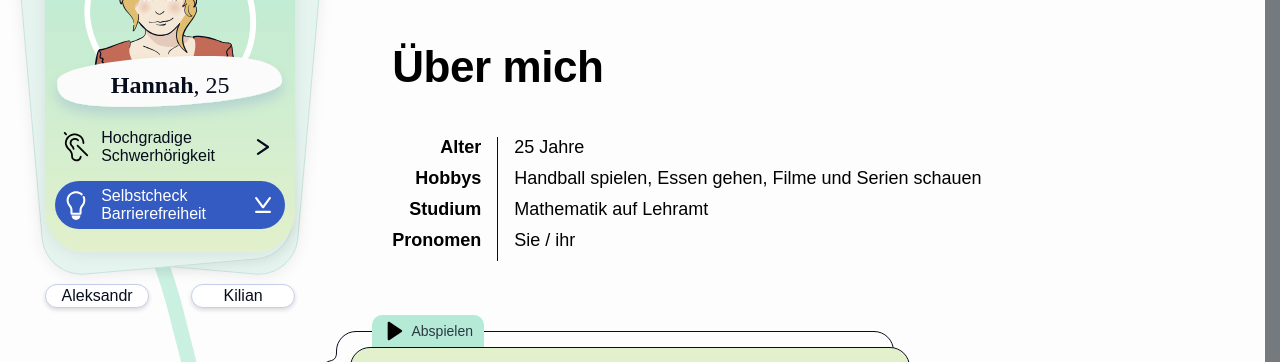
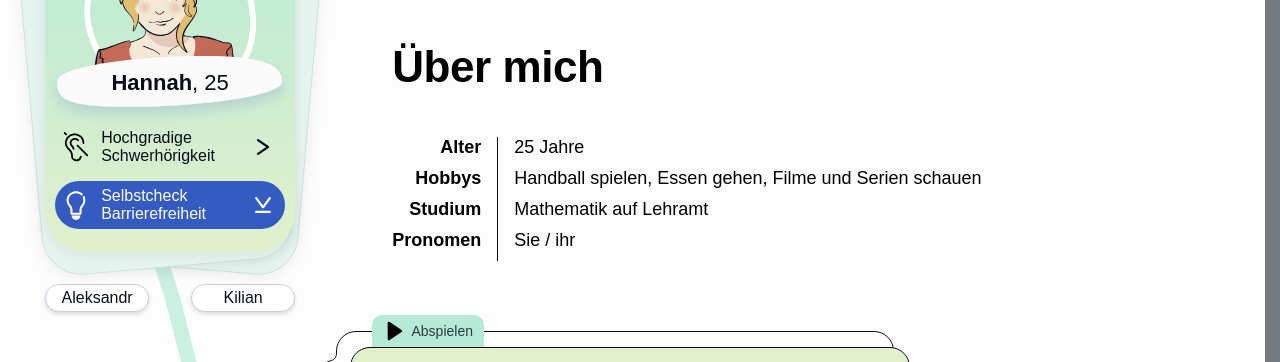
Before and after one commit to shuffle-project/blinddate, a SvelteKit app: page /personas/hannah in a window 1280 px wide. Shown: the part 522-884 px from the top of the page. Built offline with nearby package versions, Linux system fonts and the light colour scheme; a small style sheet from the web is missing.

Commit message:
remove unnecessary font

```diff
--- a/package.json
+++ b/package.json
@@ -16,7 +16,6 @@
 	"devDependencies": {
 		"@fontsource/comic-neue": "^5.0.13",
 		"@fontsource/source-sans-pro": "^5.0.8",
-		"@fontsource/source-serif-pro": "^5.0.8",
 		"@sveltejs/adapter-static": "^3.0.4",
 		"@sveltejs/kit": "^2.5.25",
 		"@sveltejs/vite-plugin-svelte": "^3.1.2",
--- a/src/lib/components/PersonaCard.svelte
+++ b/src/lib/components/PersonaCard.svelte
@@ -147,7 +147,7 @@
 					font-size: 1rem;
 					box-shadow: 0px 2px 4px rgba(var(--color-black-rgb), 0.15);
 					text-align: center;
-					padding: 0.125rem 0;
+					padding: 0.25rem 0;
 					max-width: 6.375rem;
 
 					&:hover,
--- a/src/lib/components/PersonaPortrait.svelte
+++ b/src/lib/components/PersonaPortrait.svelte
@@ -50,23 +50,22 @@
 			margin-inline: auto;
 		}
 		.name-text {
-			font-family: var(--font-serif);
 			color: var(--color-black);
-			font-size: 1.5rem;
+			font-size: 1.375rem;
 			font-weight: bold;
 			position: absolute;
 			display: flex;
 			justify-content: center;
 
 			width: 80%;
-			bottom: 6%;
+			bottom: 8%;
 			left: 0;
 			right: 0;
 			margin-inline: auto;
 		}
 
 		.age-text {
-			font-weight: 400;
+			font-weight: 300;
 		}
 	}
 </style>
--- a/src/lib/components/cardMobile/InnerCardMobile.svelte
+++ b/src/lib/components/cardMobile/InnerCardMobile.svelte
@@ -154,7 +154,7 @@
 							<Icon img="light-bulb" size="medium" svg_color="white"
 								>Selbstcheck Barrierefreiheit</Icon
 							>
-							<Icon size="tiny" img="arrow-toright" svg_color="white" />
+							<Icon size="tiny" img="arrow-down" svg_color="white" />
 						</a>
 					</li>
 					<li>
--- a/src/lib/components/cardMobile/ToggleButton.svelte
+++ b/src/lib/components/cardMobile/ToggleButton.svelte
@@ -58,7 +58,6 @@
 		box-shadow: 0 6px 10px 0 rgba(var(--color-black-rgb), 0.15);
 		border-radius: 2rem;
 		background: linear-gradient(160deg, var(--color-turquoise), var(--color-green));
-		font-family: var(--font-serif);
 		z-index: 10;
 
 		transition: transform 0.5s ease-out;
@@ -89,8 +88,8 @@
 
 			.name-text {
 				font-size: 1.375rem;
-				font-weight: bold;
-				margin-left: 0.625rem;
+				font-weight: 600;
+				margin-left: 0.5rem;
 			}
 
 			.img-wrapper {
--- a/src/lib/components/friendPersona/MobileFriendCard.svelte
+++ b/src/lib/components/friendPersona/MobileFriendCard.svelte
@@ -68,8 +68,7 @@
 			p {
 				margin: 0;
 				margin-left: 0.375rem;
-				font-family: var(--font-serif);
-				font-weight: bold;
+				font-weight: 600;
 				font-size: 1.25rem;
 			}
 		}
--- a/src/scss/variables.scss
+++ b/src/scss/variables.scss
@@ -1,7 +1,7 @@
 @import '@fontsource/source-sans-pro/latin-ext-400.css';
+@import '@fontsource/source-sans-pro/latin-ext-600.css';
 @import '@fontsource/source-sans-pro/latin-ext-700.css';
-@import '@fontsource/source-serif-pro/latin-ext-400.css';
-@import '@fontsource/source-serif-pro/latin-ext-700.css';
+
 @import '@fontsource/comic-neue/400.css';
 @import '@fontsource/comic-neue/700.css';
 
@@ -47,7 +47,6 @@
 	--color-focus-pink: #ff1493;
 
 	--font-sans-serif: 'Source Sans Pro', sans-serif;
-	--font-serif: 'Source Serif Pro', serif; // Persona Card Name and Age
 	--font-persona: 'Comic Neue';
 
 	--content-max-width: 82.25rem;
```
Also changed, not shown: 1 other file (tests, documents, lock files or other folders).
